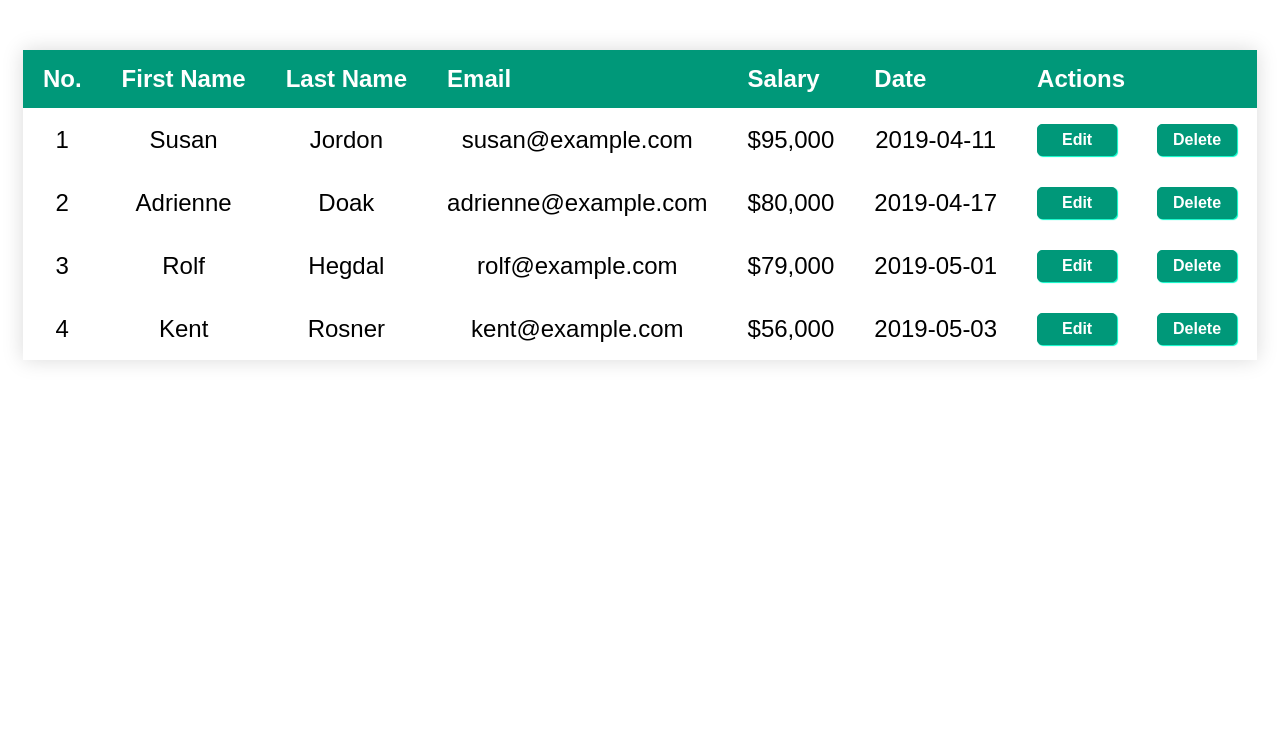
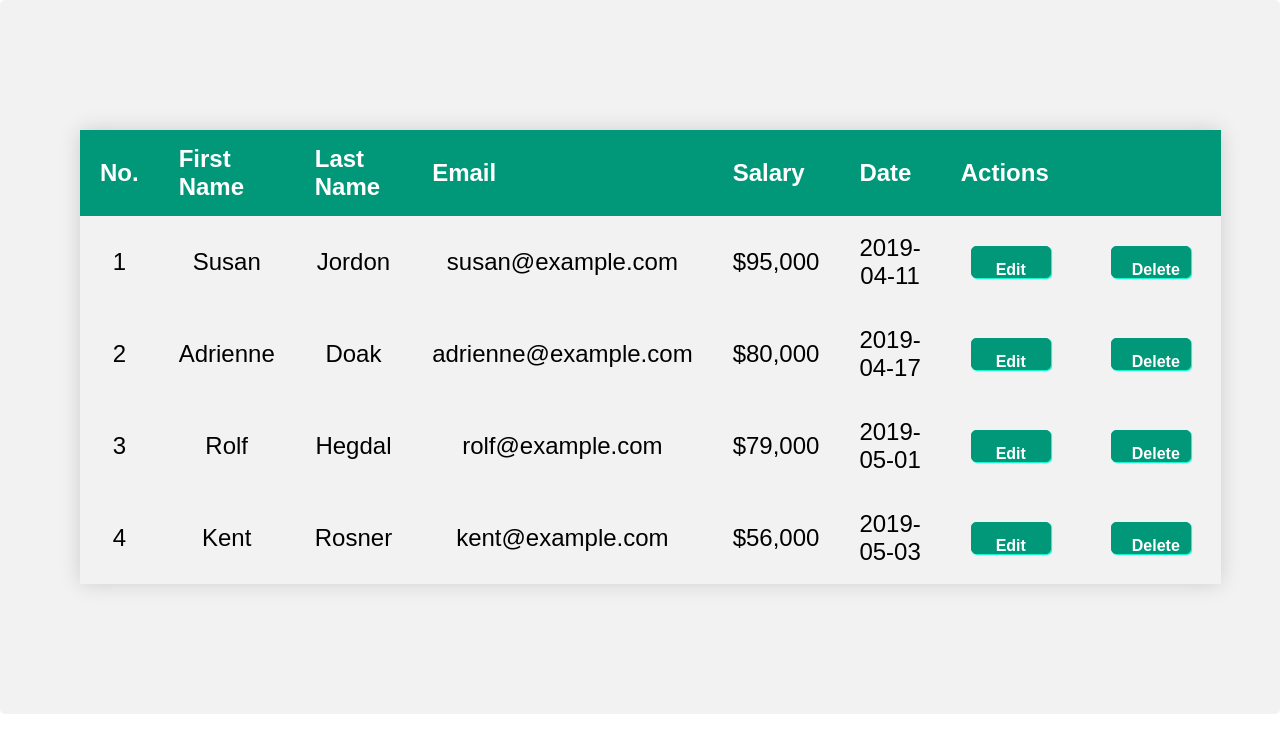
Before and after one commit to amirrezaazadi8/Employee-management-app, a React (Create React App) app: page /listemployee in a window 1280 px wide. Shown: the top 752 px of the page. Built offline with nearby package versions, Linux system fonts and the light colour scheme.

Commit message:
some features added to the project

```diff
--- a/package.json
+++ b/package.json
@@ -3,11 +3,13 @@
   "version": "0.1.0",
   "private": true,
   "dependencies": {
+    "@reduxjs/toolkit": "^1.9.6",
     "@testing-library/jest-dom": "^5.17.0",
     "@testing-library/react": "^13.4.0",
     "@testing-library/user-event": "^13.5.0",
     "react": "^18.2.0",
     "react-dom": "^18.2.0",
+    "react-redux": "^8.1.2",
     "react-router-dom": "^6.16.0",
     "react-scripts": "5.0.1",
     "web-vitals": "^2.1.4"
--- /dev/null
+++ b/src/app/Store.js
@@ -0,0 +1,11 @@
+import { configureStore } from "@reduxjs/toolkit";
+import ListSlice from "../features/ListSlice";
+
+const store = configureStore({
+    reducer: {
+        list: ListSlice,
+    }
+})
+
+
+export default store;
--- /dev/null
+++ b/src/components/addemployee/AddEmployee.css
@@ -0,0 +1,34 @@
+input[type="text"],
+input[type="email"],
+input[type="number"] {
+  width: 100%;
+  padding: 12px 20px;
+  margin: 8px 0;
+  display: inline-block;
+  border: 1px solid #ccc;
+  border-radius: 4px;
+  box-sizing: border-box;
+}
+
+button {
+  width: 40%;
+  background-color: #4caf50;
+  color: white;
+  padding: 14px 20px;
+  margin: 15px 10px;
+  border: none;
+  border-radius: 4px;
+  cursor: pointer;
+  font-size: larger;
+  font-weight: 700;
+}
+
+button:hover {
+  background-color: #45a049;
+}
+
+div {
+  border-radius: 5px;
+  background-color: #f2f2f2;
+  padding: 20px;
+}
--- a/src/components/addemployee/AddEmployee.js
+++ b/src/components/addemployee/AddEmployee.js
@@ -1,12 +1,55 @@
-import React from 'react';
+import React, { useState } from 'react';
+import './AddEmployee.css'
+import { useDispatch, useSelector } from 'react-redux';
+import { setUserPayload } from '../../features/ListSlice';
 
 
 const AddEmployee = () => {
+
+    const employees = useSelector(store => store.list);
+    const dispatch = useDispatch();
+
+    const [fname, setFname] = useState("");
+    const [lname, setLname] = useState("");
+    const [email, setEmail] = useState("");
+    const [salary, setSalary] = useState(0);
+
+    const user = {
+        fname: fname,
+        lname: lname,
+        email: email,
+        salary: salary
+    }
+
+    const clickHandler = (e) => {
+        e.preventDefault()
+        dispatch(setUserPayload(user))
+        console.log(employees);
+    }
+
+
     return (
         <div>
 
-                AddEmployee
+            <h2>AddEmployee</h2>
+            <form>
+                <label htmlFor="fname">First Name</label>
+                <input value={fname} onChange={(event) => setFname(event.target.value)} type="text" id="fname" name="firstname" placeholder="Your first name.."></input>
 
+                <label htmlFor="lname">Last Name</label>
+                <input value={lname} onChange={(event) => setLname(event.target.value)} type="text" id="lname" name="lastname" placeholder="Your last name.."></input>
+
+                <label htmlFor="email">Email</label>
+                <input value={email} onChange={(event) => setEmail(event.target.value)} type="email" id="email" name="email" placeholder="Your email.."></input>
+
+                <label htmlFor="salary">salary</label>
+                <input value={salary} onChange={(event) => setSalary(event.target.value)} type="number" id="salary" name="salary" placeholder="salary"></input>
+
+                <button type="submit" value={user} onClick={() => clickHandler}>add</button>
+                <button type='submit' value="Submit">cancel</button>
+            </form>
+            {console.log(user)}
+            {console.log(employees)}
         </div>
     )
 }
--- a/src/components/firstpage/Firstpage.css
+++ b/src/components/firstpage/Firstpage.css
@@ -4,7 +4,7 @@
     box-shadow: 2px 2px 5px blue;
     width: 60%;
     height: 75%;
-    margin: 20px auto;
+    margin: 50px auto;
     background-color: rgb(237, 250, 246);
 }
 
--- /dev/null
+++ b/src/components/listemployee/List.js
@@ -0,0 +1,21 @@
+import React from 'react';
+import store from '../../app/Store'
+
+const List = () => {
+
+    console.log(store);
+    return (
+        <tr>
+            <td>1</td>
+            <td>Susan</td>
+            <td>Jordon</td>
+            <td>susan@example.com</td>
+            <td>$95,000</td>
+            <td>2019-04-11 </td>
+            <td className="text-right"><button className="button muted-button">Edit</button></td>
+            <td className="text-left"><button className="button muted-button">Delete</button></td>
+        </tr>
+    )
+}
+
+export default List;
--- a/src/components/listemployee/ListEmployee.js
+++ b/src/components/listemployee/ListEmployee.js
@@ -1,12 +1,13 @@
 import React from 'react';
 import "./ListEmployee.css"
+import List from './List';
 
 const ListEmployee = () => {
     return (
         <div>
 
-            <div class="contain-table">
-                <table class="style-table">
+            <div className="contain-table">
+                <table className="style-table">
                     <thead>
                         <tr>
                             <th>No.</th>
@@ -15,20 +16,11 @@ const ListEmployee = () => {
                             <th>Email</th>
                             <th>Salary</th>
                             <th>Date</th>
-                            <th colspan="2" class="text-center">Actions</th>
+                            <th colSpan="2" className="text-center">Actions</th>
                         </tr>
                     </thead>
                     <tbody>
-                        <tr>
-                            <td>1</td>
-                            <td>Susan</td>
-                            <td>Jordon</td>
-                            <td>susan@example.com</td>
-                            <td>$95,000</td>
-                            <td>2019-04-11 </td>
-                            <td class="text-right"><button class="button muted-button">Edit</button></td>
-                            <td class="text-left"><button class="button muted-button">Delete</button></td>
-                        </tr>
+                        <List />
                         <tr>
                             <td>2</td>
                             <td>Adrienne</td>
@@ -36,8 +28,8 @@ const ListEmployee = () => {
                             <td>adrienne@example.com</td>
                             <td>$80,000</td>
                             <td>2019-04-17 </td>
-                            <td class="text-right"><button class="button muted-button">Edit</button></td>
-                            <td class="text-left"><button class="button muted-button">Delete</button></td>
+                            <td className="text-right"><button className="button muted-button">Edit</button></td>
+                            <td className="text-left"><button className="button muted-button">Delete</button></td>
                         </tr>
                         <tr>
                             <td>3</td>
@@ -46,8 +38,8 @@ const ListEmployee = () => {
                             <td>rolf@example.com</td>
                             <td>$79,000</td>
                             <td>2019-05-01 </td>
-                            <td class="text-right"><button class="button muted-button">Edit</button></td>
-                            <td class="text-left"><button class="button muted-button">Delete</button></td>
+                            <td className="text-right"><button className="button muted-button">Edit</button></td>
+                            <td className="text-left"><button className="button muted-button">Delete</button></td>
                         </tr>
                         <tr>
                             <td>4</td>
@@ -55,8 +47,8 @@ const ListEmployee = () => {
                             <td>kent@example.com</td>
                             <td>$56,000</td>
                             <td>2019-05-03 </td>
-                            <td class="text-right"><button class="button muted-button">Edit</button></td>
-                            <td class="text-left"><button class="button muted-button">Delete</button></td>
+                            <td className="text-right"><button className="button muted-button">Edit</button></td>
+                            <td className="text-left"><button className="button muted-button">Delete</button></td>
                         </tr>
                     </tbody>
                 </table>
--- /dev/null
+++ b/src/features/ListSlice.js
@@ -0,0 +1,22 @@
+import { createSlice } from "@reduxjs/toolkit";
+
+
+const initialState = {
+    firstName: '',
+    lastName: '',
+    email: '',
+    salary: 0
+};
+
+const listSlice = createSlice({
+    name: 'list',
+    initialState: initialState,
+    reducers: {
+        setUserPayload: (state, action) => {
+            state = action.payload
+        }
+    }
+});
+
+export default listSlice.reducer;
+export const {setUserPayload}=listSlice.actions;
--- a/src/index.js
+++ b/src/index.js
@@ -3,13 +3,20 @@ import ReactDOM from 'react-dom/client';
 import './index.css';
 import App from './App';
 import { BrowserRouter } from 'react-router-dom';
+import { Provider } from 'react-redux';
+import Store from './app/Store';
+
+
+
 
 
 const root = ReactDOM.createRoot(document.getElementById('root'));
 root.render(
   <React.StrictMode>
     <BrowserRouter>
-      <App />
+      <Provider store={Store}>
+        <App />
+      </Provider>
     </BrowserRouter>
   </React.StrictMode>
 );
```
Also changed, not shown: 1 other file (tests, documents, lock files or other folders).
